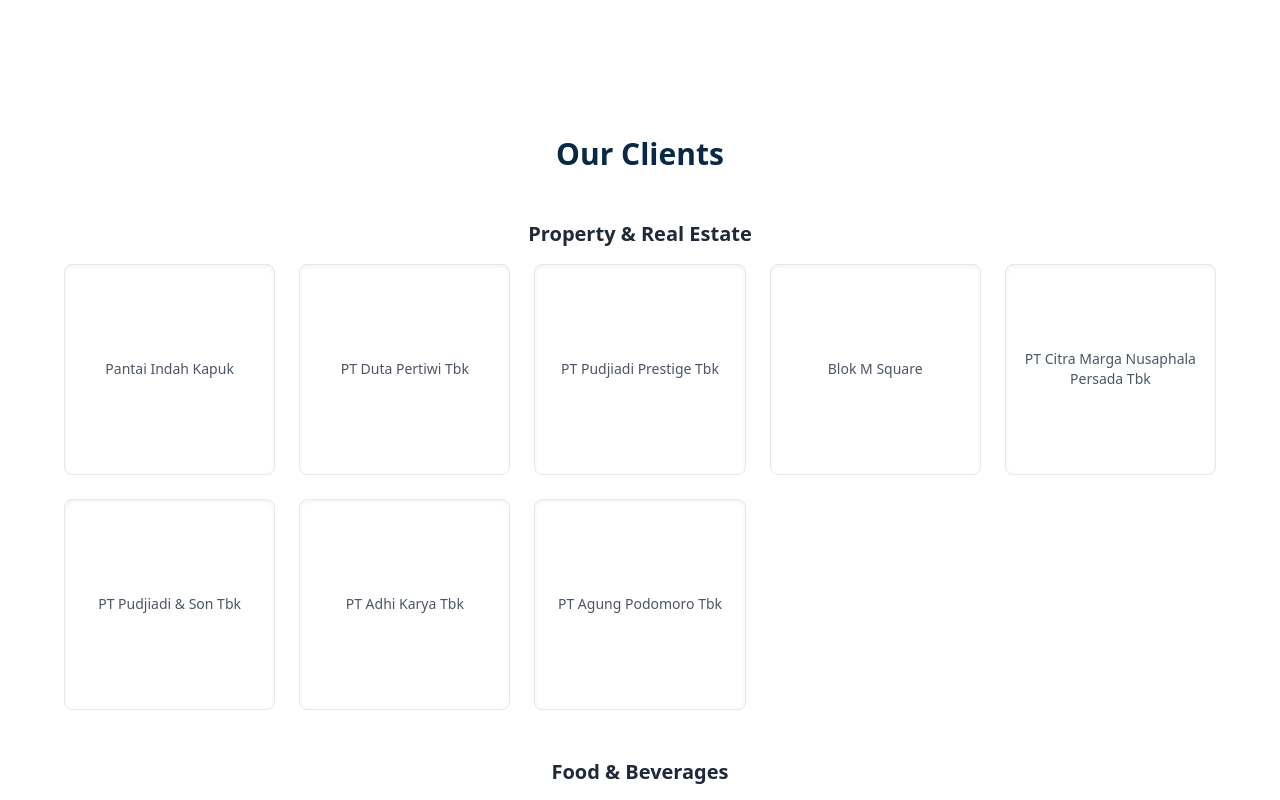
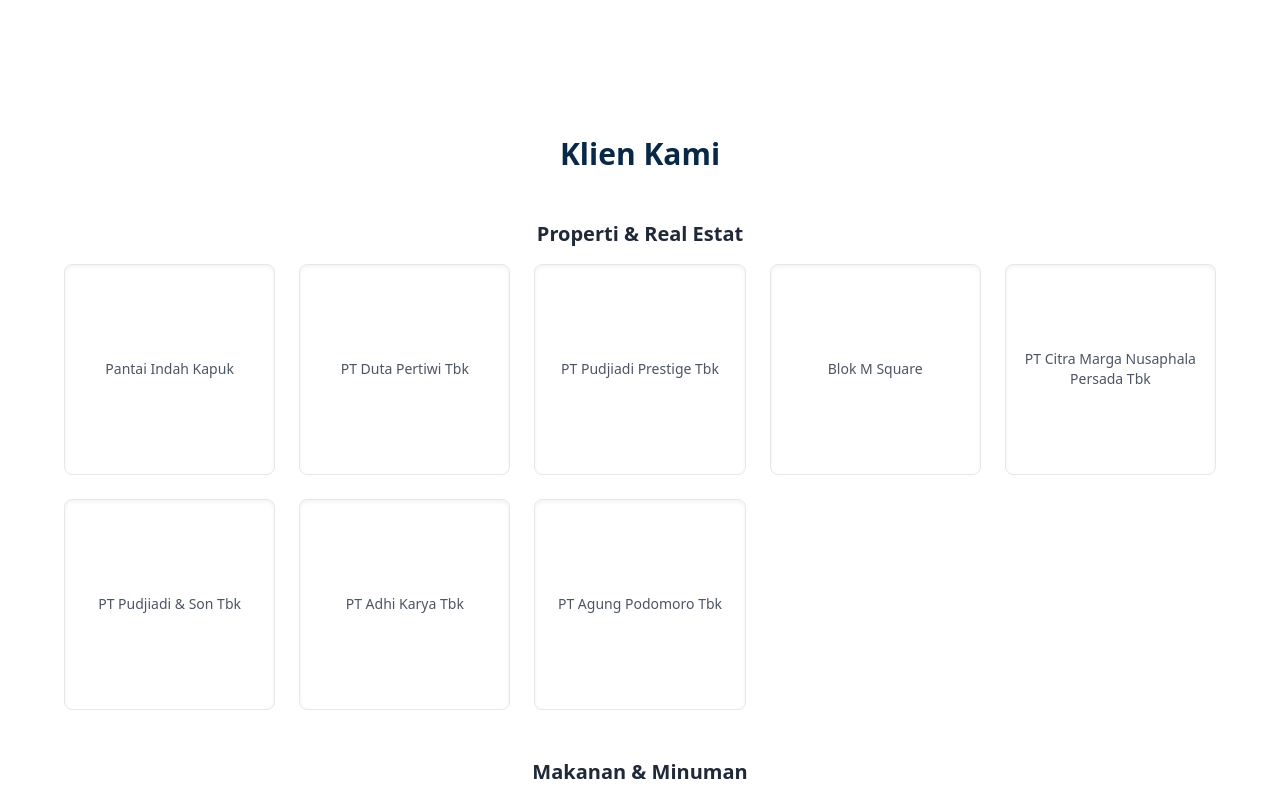
Before and after one commit to ProfAdri90/estetic-dinamis, a Next.js app: page / in a window 1280 px wide. Shown: the part 4820-5620 px from the top of the page. Built offline with nearby package versions, Linux system fonts and the light colour scheme.

Commit message:
Update index.js

```diff
--- a/pages/index.js
+++ b/pages/index.js
@@ -756,7 +756,7 @@ useEffect(() => {
     </div>
   </div>
 </section>
-<ClientGrid />
+<ClientGrid lang={lang} />
  <section className="bg-white text-[#082846] py-20 px-4" id="kontak">
   <div className="max-w-7xl mx-auto">
     <div className="grid grid-cols-1 md:grid-cols-3 gap-12 items-start">
```
